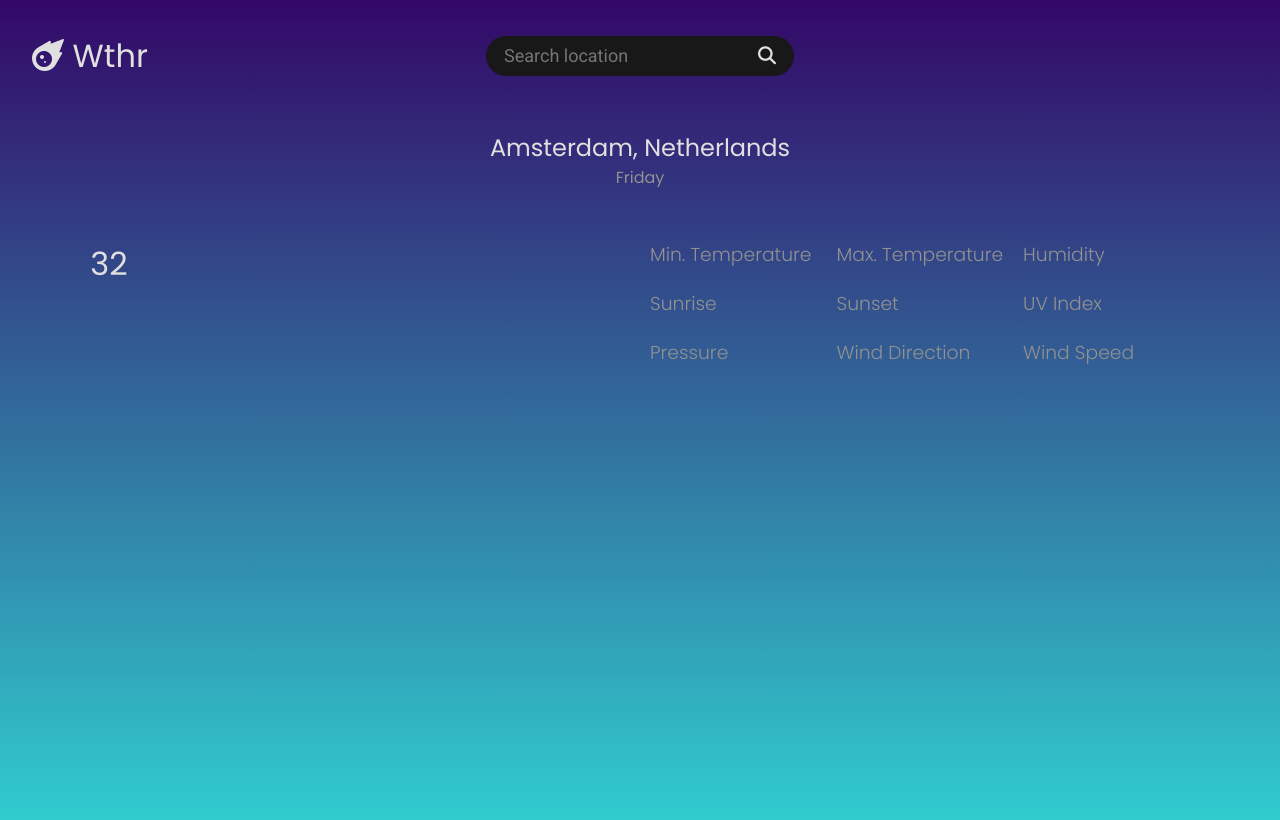
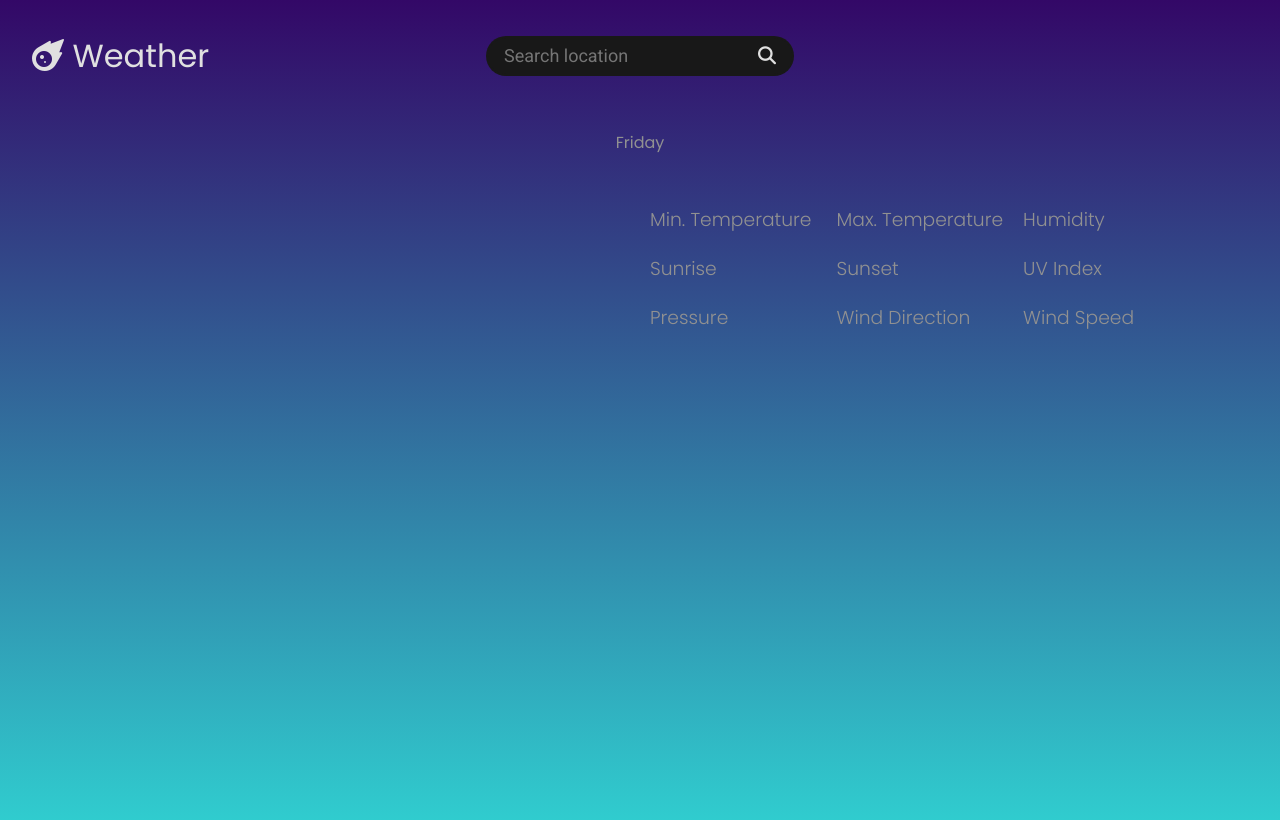
Before and after one commit to deucenn/better-weather-app, a website built with webpack: page src/index.html in a window 1280 px wide. Built offline with nearby package versions, Linux system fonts and the light colour scheme.

Commit message:
Improved html

```diff
--- a/src/index.html
+++ b/src/index.html
@@ -8,7 +8,7 @@
   <body>
     <div id="content">
       <div id="navbar">
-        <a href="#" class="logo"><i class="fas fa-meteor"></i> Wthr</a>
+        <a href="#" class="logo"><i class="fas fa-meteor"></i> Weather</a>
         <form class="search" action="#" method="get">
           <input
             class="search-input"
@@ -24,15 +24,11 @@
       </div>
       <div id="main">
         <div class="main-header">
-          <h2>
-            <span class="data-city"></span> Amsterdam,
-            <span class="data-country"></span>Netherlands
-          </h2>
+          <h2 class="data-city"></h2>
           <p class="data-location-details">Friday</p>
         </div>
         <div class="main-section">
           <div class="main-weather">
-            <h1>32</h1>
             <div class="data-temp"></div>
             <div class="data-temp-desc"></div>
           </div>
```
